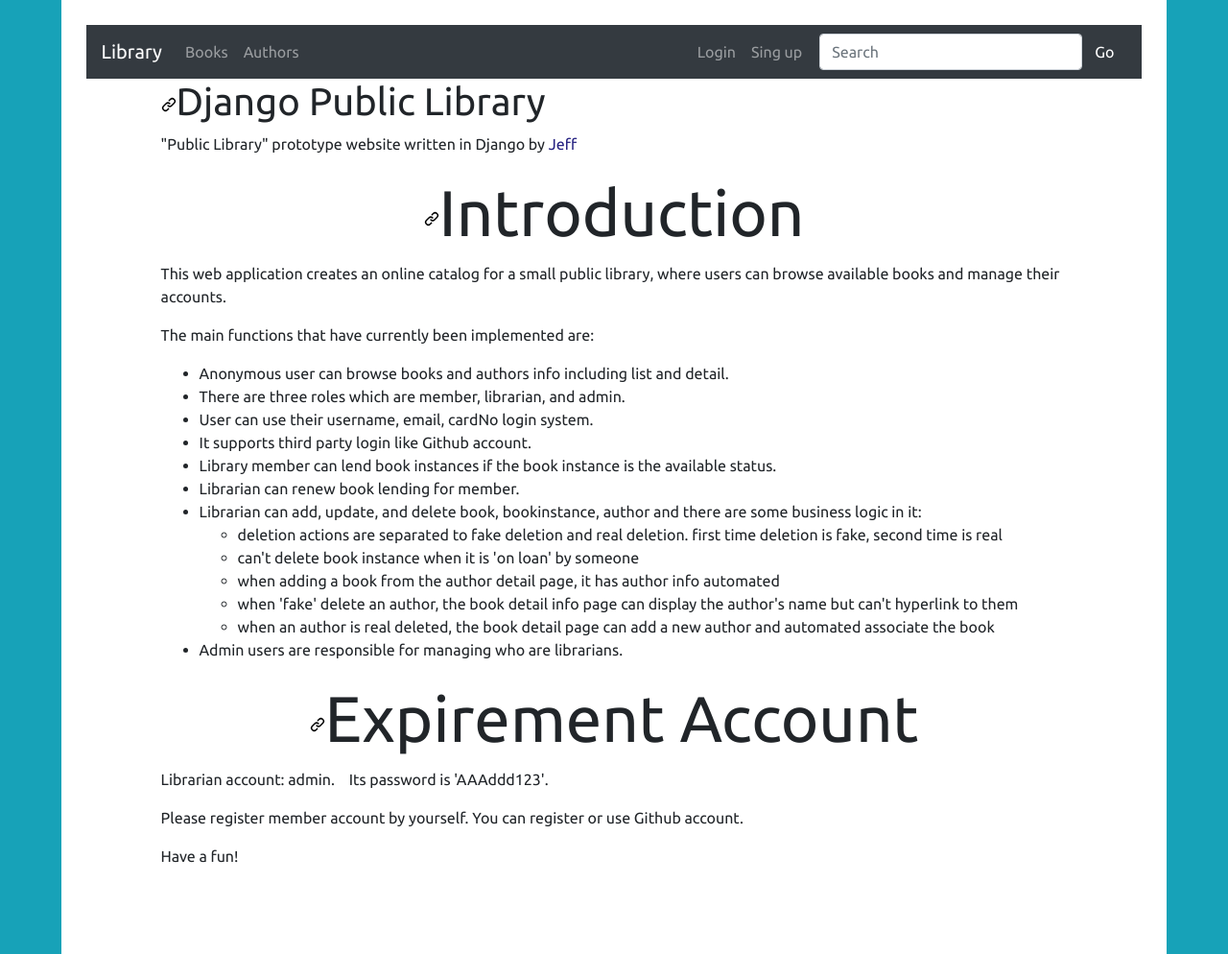
After one commit to veteransgroup/locallib, a Django app: page /help/ in a window 1280 px wide. The commit adds this page. Shown: the whole page at 96% size. Run offline with Django 3.2, Linux system fonts and the light colour scheme; some libraries are stand-ins or nearby versions.

Commit message:
added introduction page

```diff
--- a/catalog/templates/index.html
+++ b/catalog/templates/index.html
@@ -2,8 +2,9 @@
 
 {% block content %}
 <h6>visit time: {% now "jS F Y H:i" %}</h6>
-<p>Welcome to <em>City Public Library</em>, a Django website prototype developed by <a
-    href="mailto:liubing009@gmail.com">Jeff</a>.</p>
+<p>Welcome to <em>City Public Library</em>. &nbsp;&nbsp;&nbsp;
+  <a href="{% url 'introduction' %}">Introduction of the functions of this application.</a>
+</p>
 
 <h3>Welcome to City Library</h3>
 <hr>
--- /dev/null
+++ b/catalog/templates/introduction.html
@@ -0,0 +1,56 @@
+{% extends "base_generic.html" %}
+
+{% block content %}
+
+<div data-target="readme-toc.content" class="Box-body px-5 pb-5">
+    <article class="markdown-body entry-content container-lg" itemprop="text">
+        <h1><svg class="octicon octicon-link" viewBox="0 0 16 16" version="1.1" width="16" height="16"
+                aria-hidden="true">
+                <path fill-rule="evenodd"
+                    d="M7.775 3.275a.75.75 0 001.06 1.06l1.25-1.25a2 2 0 112.83 2.83l-2.5 2.5a2 2 0 01-2.83 0 .75.75 0 00-1.06 1.06 3.5 3.5 0 004.95 0l2.5-2.5a3.5 3.5 0 00-4.95-4.95l-1.25 1.25zm-4.69 9.64a2 2 0 010-2.83l2.5-2.5a2 2 0 012.83 0 .75.75 0 001.06-1.06 3.5 3.5 0 00-4.95 0l-2.5 2.5a3.5 3.5 0 004.95 4.95l1.25-1.25a.75.75 0 00-1.06-1.06l-1.25 1.25a2 2 0 01-2.83 0z">
+                </path>
+            </svg>Django Public Library</h1>
+        <p>"Public Library" prototype website written in Django by <a href="mailto:liubing009@gmail.com">Jeff</a></p>
+        <h2><svg class="octicon octicon-link" viewBox="0 0 16 16" version="1.1" width="16" height="16"
+                aria-hidden="true">
+                <path fill-rule="evenodd"
+                    d="M7.775 3.275a.75.75 0 001.06 1.06l1.25-1.25a2 2 0 112.83 2.83l-2.5 2.5a2 2 0 01-2.83 0 .75.75 0 00-1.06 1.06 3.5 3.5 0 004.95 0l2.5-2.5a3.5 3.5 0 00-4.95-4.95l-1.25 1.25zm-4.69 9.64a2 2 0 010-2.83l2.5-2.5a2 2 0 012.83 0 .75.75 0 001.06-1.06 3.5 3.5 0 00-4.95 0l-2.5 2.5a3.5 3.5 0 004.95 4.95l1.25-1.25a.75.75 0 00-1.06-1.06l-1.25 1.25a2 2 0 01-2.83 0z">
+                </path>
+            </svg>Introduction</h2>
+        <p>This web application creates an online catalog for a small public library, where users can browse available
+            books and manage their accounts.</p>
+        <p>The main functions that have currently been implemented are:</p>
+        <ul>
+            <li>Anonymous user can browse books and authors info including list and detail.</li>
+            <li>There are three roles which are member, librarian, and admin.</li>
+            <li>User can use their username, email, cardNo login system.</li>
+            <li>It supports third party login like Github account.</li>
+            <li>Library member can lend book instances if the book instance is the available status.</li>
+            <li>Librarian can renew book lending for member.</li>
+            <li>Librarian can add, update, and delete book, bookinstance, author and there are some business logic in
+                it:
+                <ul>
+                    <li>deletion actions are separated to fake deletion and real deletion. first time deletion is fake,
+                        second time is real</li>
+                    <li>can't delete book instance when it is 'on loan' by someone</li>
+                    <li>when adding a book from the author detail page, it has author info automated</li>
+                    <li>when 'fake' delete an author, the book detail info page can display the author's name but can't
+                        hyperlink to them</li>
+                    <li>when an author is real deleted, the book detail page can add a new author and automated
+                        associate the book</li>
+                </ul>
+            </li>
+            <li>Admin users are responsible for managing who are librarians.</li>
+        </ul>
+        <h2><svg class="octicon octicon-link" viewBox="0 0 16 16" version="1.1" width="16" height="16"
+                aria-hidden="true">
+                <path fill-rule="evenodd"
+                    d="M7.775 3.275a.75.75 0 001.06 1.06l1.25-1.25a2 2 0 112.83 2.83l-2.5 2.5a2 2 0 01-2.83 0 .75.75 0 00-1.06 1.06 3.5 3.5 0 004.95 0l2.5-2.5a3.5 3.5 0 00-4.95-4.95l-1.25 1.25zm-4.69 9.64a2 2 0 010-2.83l2.5-2.5a2 2 0 012.83 0 .75.75 0 001.06-1.06 3.5 3.5 0 00-4.95 0l-2.5 2.5a3.5 3.5 0 004.95 4.95l1.25-1.25a.75.75 0 00-1.06-1.06l-1.25 1.25a2 2 0 01-2.83 0z">
+                </path>
+            </svg>Expirement Account</h2>
+        <p>Librarian account: admin. &nbsp;&nbsp; Its password is 'AAAddd123'.</p>
+        <p>Please register member account by yourself. You can register or use Github account.</p>
+        <p>Have a fun!</p>
+    </article>
+</div>
+{% endblock %}
--- a/catalog/templates/navigation.html
+++ b/catalog/templates/navigation.html
@@ -1,5 +1,5 @@
 <nav class="navbar navbar-expand-md navbar-dark bg-dark sticky-top">
-    <a class="navbar-brand" href="{% url 'index' %}">Public Library</a>
+    <a class="navbar-brand" href="{% url 'index' %}">Library</a>
     <button class="navbar-toggler" type="button" data-toggle="collapse" data-target="#navbarsExample04"
         aria-controls="navbarsExample04" aria-expanded="false" aria-label="Toggle navigation">
         <span class="navbar-toggler-icon"></span>
@@ -15,8 +15,8 @@
             </li>
             {% if perms.catalog.can_mark_returned %}
             <li class="nav-item dropdown">
-                <a class="nav-link dropdown-toggle" href="#" id="dropdown04" data-toggle="dropdown"
-                    aria-haspopup="true" aria-expanded="false">Manage</a>
+                <a class="nav-link dropdown-toggle" href="#" id="dropdown04" data-toggle="dropdown" aria-haspopup="true"
+                    aria-expanded="false">Manage</a>
                 <div class="dropdown-menu" aria-labelledby="dropdown04">
                     <a class="dropdown-item" href="{% url 'book_create' %}">Add book</a>
                     <a class="dropdown-item" href="{% url 'author_create' %}">Add author</a>
@@ -44,8 +44,8 @@
         <ul class="navbar-nav d-md-flex">
             {% if user.is_authenticated %}
             <li class="nav-item dropdown ">
-                <a class="nav-link dropdown-toggle" href="#" id="dropdown04" data-toggle="dropdown"
-                    aria-haspopup="true" aria-expanded="false">{{ user.get_username }}</a>
+                <a class="nav-link dropdown-toggle" href="#" id="dropdown04" data-toggle="dropdown" aria-haspopup="true"
+                    aria-expanded="false">{{ user.get_username }}</a>
                 <div class="dropdown-menu" aria-labelledby="dropdown04">
                     <a class="dropdown-item" href="{% url 'my-borrowed' %}">My Borrowed</a>
                     <a class="dropdown-item" href="{% url 'user-detail' user.id %}?next={{request.path}}">My
@@ -68,7 +68,8 @@
             {% endif %}
         </ul>
         <form class="form-inline my-2 my-md-0">
-            <input class="form-control" type="text" {% if q %} value="{{q}}" {% else %} placeholder="Search" {% endif %} name="q">
+            <input class="form-control" type="text" {% if q %} value="{{q}}" {% else %} placeholder="Search" {% endif %}
+                name="q">
             {% if admin %}
             <input type="hidden" name="del" value="y">
             {% endif %}
--- a/catalog/views.py
+++ b/catalog/views.py
@@ -21,6 +21,7 @@ from django.db.models import Q
 from django.contrib import messages
 from pure_pagination.mixins import PaginationMixin
 
+
 @csrf_exempt
 def hello(request):
     result = {
@@ -29,6 +30,12 @@ def hello(request):
         'data': [],
     }
     return JsonResponse(result)
+
+
+def intro(request):
+    if request.method == 'POST':
+        raise response.Http404
+    return render(request, 'introduction.html')
 
 
 def index(request):
@@ -67,9 +74,9 @@ class BookListView(PaginationMixin, generic.ListView):
 
     def get_queryset(self):
         search = self.request.GET.get('q')
-        queryset=Book.objects.all()
+        queryset = Book.objects.all()
         if search:
-            queryset=queryset.filter(title__icontains=search)
+            queryset = queryset.filter(title__icontains=search)
         if self.request.GET.get('del') is not None:
             return queryset.filter(deleted_at__isnull=False)
         return queryset.filter(deleted_at=None)
@@ -77,9 +84,9 @@ class BookListView(PaginationMixin, generic.ListView):
     def get_context_data(self, **kwargs):
         context = super().get_context_data(**kwargs)
         if self.request.GET.get('del'):
-            context['admin']='Yes'
+            context['admin'] = 'Yes'
         if self.request.GET.get('q'):
-            context['q']=self.request.GET.get('q')
+            context['q'] = self.request.GET.get('q')
         return context
 
 
@@ -107,9 +114,10 @@ class AuthorListView(PaginationMixin, generic.ListView):
 
     def get_queryset(self):
         search = self.request.GET.get('q')
-        queryset=Author.objects.all()
+        queryset = Author.objects.all()
         if search:
-            queryset=queryset.filter(Q(first_name__icontains=search)|Q(last_name__icontains=search))
+            queryset = queryset.filter(
+                Q(first_name__icontains=search) | Q(last_name__icontains=search))
         if self.request.GET.get('del') is not None:
             return queryset.filter(deleted_at__isnull=False)
         return queryset.filter(deleted_at__isnull=True)
@@ -117,9 +125,9 @@ class AuthorListView(PaginationMixin, generic.ListView):
     def get_context_data(self, **kwargs):
         context = super().get_context_data(**kwargs)
         if self.request.GET.get('del') is not None:
-            context['admin']='Yes'
+            context['admin'] = 'Yes'
         if self.request.GET.get('q'):
-            context['q']=self.request.GET.get('q')
+            context['q'] = self.request.GET.get('q')
         return context
 
 
@@ -145,14 +153,14 @@ class LoanedBooksByUserListView(LoginRequiredMixin, PaginationMixin, generic.Lis
         search = self.request.GET.get('q')
         if search:
             books = Book.objects.filter(title__icontains=search)
-            return BookInstance.objects.filter(borrower=self.request.user).filter(status__exact='o').filter(Q(book__in=books)|Q(imprint__icontains=search)).order_by('due_back')
+            return BookInstance.objects.filter(borrower=self.request.user).filter(status__exact='o').filter(Q(book__in=books) | Q(imprint__icontains=search)).order_by('due_back')
         else:
             return BookInstance.objects.filter(borrower=self.request.user).filter(status__exact='o').order_by('due_back')
 
     def get_context_data(self, **kwargs):
         context = super().get_context_data(**kwargs)
         if self.request.GET.get('q'):
-            context['q']=self.request.GET.get('q')
+            context['q'] = self.request.GET.get('q')
         return context
 
 
@@ -167,14 +175,14 @@ class LoanedBooksListView(PermissionRequiredMixin, PaginationMixin, generic.List
         context = super().get_context_data(**kwargs)
         context['all'] = True
         if self.request.GET.get('q'):
-            context['q']=self.request.GET.get('q')
+            context['q'] = self.request.GET.get('q')
         return context
 
     def get_queryset(self):
         search = self.request.GET.get('q')
         if search:
             books = Book.objects.filter(title__icontains=search)
-            return BookInstance.objects.filter(status__exact='o').filter(Q(book__in=books)|Q(imprint__icontains=search)).order_by('due_back')
+            return BookInstance.objects.filter(status__exact='o').filter(Q(book__in=books) | Q(imprint__icontains=search)).order_by('due_back')
         else:
             return BookInstance.objects.filter(status__exact='o').order_by('due_back')
 
@@ -194,7 +202,8 @@ def renew_book_librarian(request, pk):
             # process the data in form.cleaned_data as required (here we just write it to the model due_back field)
             book_inst.due_back = form.cleaned_data['renewal_date']
             book_inst.save()
-            messages.add_message(request, messages.INFO, "The book has renewed to %s" % form.cleaned_data['renewal_date'])
+            messages.add_message(
+                request, messages.INFO, "The book has renewed to %s" % form.cleaned_data['renewal_date'])
             # redirect to a new URL:
             return HttpResponseRedirect(reverse('all-borrowed'))
 
@@ -211,7 +220,8 @@ def lend_book(request, pk):
     book_inst = get_object_or_404(BookInstance, pk=pk)
     user = get_object_or_404(LibUser, username=request.user)
     if user.email is None or user.email == '':
-        messages.add_message(request, messages.INFO, 'You can lend book instance after you register your email.')
+        messages.add_message(
+            request, messages.INFO, 'You can lend book instance after you register your email.')
         return HttpResponseRedirect(reverse('user-detail', kwargs={'pk': user.id}))
     if request.method == 'POST':
         form = RenewBookForm(request.POST)
@@ -220,7 +230,8 @@ def lend_book(request, pk):
             book_inst.borrower = request.user
             book_inst.status = 'o'
             book_inst.save()
-            messages.add_message(request, messages.INFO, "You have lended book: %s" % book_inst.book.title)
+            messages.add_message(
+                request, messages.INFO, "You have lended book: %s" % book_inst.book.title)
             return HttpResponseRedirect(reverse('my-borrowed'))
     else:
         proposed_return_date = datetime.date.today() + datetime.timedelta(weeks=3)
@@ -244,7 +255,8 @@ class AuthorCreate(LoginRequiredMixin, CreateView):
 
     def get_success_url(self):
         book_pk = self.request.GET.get('book')
-        messages.add_message(self.request, messages.SUCCESS, "Added author: %s" % self.object)
+        messages.add_message(self.request, messages.SUCCESS,
+                             "Added author: %s" % self.object)
         if book_pk is not None:
             book = get_object_or_404(Book, pk=book_pk)
             book.author = self.object     # self.object 为当前对象
@@ -288,7 +300,8 @@ class BookCreate(LoginRequiredMixin, CreateView):
 
     # 覆写 get_success_url 修改成功后跳转的地址，从哪里来回哪里去
     def get_success_url(self):
-        messages.add_message(self.request, messages.SUCCESS, "Added book: %s" % self.object)
+        messages.add_message(self.request, messages.SUCCESS,
+                             "Added book: %s" % self.object)
         if self.request.GET.get('author'):
             return reverse('author-detail', kwargs={'pk': self.request.GET.get('author')})
         return reverse('book-detail', kwargs={'pk': self.object.pk})
@@ -332,7 +345,8 @@ def common_delete(request, pk):
         book_id = request.GET.get('book')
         if obj.status == 'o':
             book = get_object_or_404(Book, pk=book_id)
-            messages.add_message(request, messages.WARNING, "Can't delete this book instance due to its on loan status")
+            messages.add_message(
+                request, messages.WARNING, "Can't delete this book instance due to its on loan status")
             return render(request, 'catalog/book_detail.html', {'book': book, 'object': book,
                                                                 'warn': "Can't delete this book instance due to its on loan status",
                                                                 'bookinstance_set': BookInstance.objects.filter(deleted_at=None).filter(book=book).order_by('-status')})
@@ -343,7 +357,8 @@ def common_delete(request, pk):
     if obj.deleted_at is None:
         obj.deleted_at = timezone.now()
         obj.save()
-        messages.add_message(request, messages.SUCCESS, "Success deleted: %s" % obj)
+        messages.add_message(request, messages.SUCCESS,
+                             "Success deleted: %s" % obj)
         return redirect(redirect_to)
     else:
         return redirect(redirect_to_del)
@@ -368,7 +383,8 @@ def common_restore(request, pk):
 
     obj.deleted_at = None
     obj.save()
-    messages.add_message(request, messages.SUCCESS, "Success restored: %s" % obj)
+    messages.add_message(request, messages.SUCCESS,
+                         "Success restored: %s" % obj)
     return redirect(redirect_to)
 
 
@@ -382,8 +398,8 @@ class BookInstanceListView(PermissionRequiredMixin, PaginationMixin, generic.Lis
         if search:
             books = Book.objects.filter(title__icontains=search)
             if self.request.GET.get('del') is not None:
-                return BookInstance.objects.filter(deleted_at__isnull=False).filter(Q(book__in=books)|Q(imprint__icontains=search))
-            return BookInstance.objects.all().filter(Q(book__in=books)|Q(imprint__icontains=search))
+                return BookInstance.objects.filter(deleted_at__isnull=False).filter(Q(book__in=books) | Q(imprint__icontains=search))
+            return BookInstance.objects.all().filter(Q(book__in=books) | Q(imprint__icontains=search))
         else:
             if self.request.GET.get('del') is not None:
                 return BookInstance.objects.filter(deleted_at__isnull=False)
@@ -392,7 +408,7 @@ class BookInstanceListView(PermissionRequiredMixin, PaginationMixin, generic.Lis
     def get_context_data(self, **kwargs):
         context = super().get_context_data(**kwargs)
         if self.request.GET.get('q'):
-            context['q']=self.request.GET.get('q')
+            context['q'] = self.request.GET.get('q')
         return context
 
 
@@ -409,7 +425,8 @@ class BookInstanceCreate(PermissionRequiredMixin, CreateView):
         return initial_data
 
     def get_success_url(self):
-        messages.add_message(self.request, messages.SUCCESS, "Added book instance: %s" % self.object)
+        messages.add_message(self.request, messages.SUCCESS,
+                             "Added book instance: %s" % self.object)
         if self.request.GET.get('book'):
             return reverse('book-detail', kwargs={'pk': self.request.GET.get('book')})
         return reverse('bookinstances')
@@ -431,7 +448,8 @@ class BookInstanceDelete(PermissionRequiredMixin, DeleteView):
         self.object = self.get_object()
         if self.object.status == 'o' and self.object.borrower is not None:
             # return HttpResponseRedirect(reverse('bookinstances'))
-            messages.add_message(request, messages.ERROR, "Can't delete this book instance due to its on loan by %s" % self.object.borrower)
+            messages.add_message(
+                request, messages.ERROR, "Can't delete this book instance due to its on loan by %s" % self.object.borrower)
             return render(request, 'catalog/bookinstance_list.html', {'object_list': BookInstance.objects.all(),
                                                                       'warn': "Can't delete this book instance due to its on loan by %s" % self.object.borrower})
         else:
--- a/locallib/urls.py
+++ b/locallib/urls.py
@@ -27,13 +27,19 @@ urlpatterns = [
     path('accounts/', include('allauth.urls')),
     # path('accounts/', include('django.contrib.auth.urls')),
     path('catalog/', include('catalog.urls')),
+    path('help/', views.intro, name='introduction'),
     path('', RedirectView.as_view(url='/catalog/', permanent=True)),
     path('accounts/<int:pk>', views.UserDetailView.as_view(), name='user-detail'),
-    path('accounts/<int:pk>/update/', views.UserUpdateView.as_view(), name='user_update'),
+    path('accounts/<int:pk>/update/',
+         views.UserUpdateView.as_view(), name='user_update'),
 ]
 if settings.DEBUG:
-    urlpatterns += static(settings.STATIC_URL, document_root=settings.STATIC_ROOT)
-    urlpatterns += static(settings.MEDIA_URL, document_root=settings.MEDIA_ROOT)
+    urlpatterns += static(settings.STATIC_URL,
+                          document_root=settings.STATIC_ROOT)
+    urlpatterns += static(settings.MEDIA_URL,
+                          document_root=settings.MEDIA_ROOT)
 else:
-    urlpatterns += [url(r'^static/(?P<path>.*)$', serve, {'document_root': settings.STATIC_ROOT})]
-    urlpatterns += [url(r'^uploads/(?P<path>.*)$', serve, {'document_root': settings.MEDIA_ROOT})]
+    urlpatterns += [url(r'^static/(?P<path>.*)$', serve,
+                        {'document_root': settings.STATIC_ROOT})]
+    urlpatterns += [url(r'^uploads/(?P<path>.*)$', serve,
+                        {'document_root': settings.MEDIA_ROOT})]
```
Lines whose indentation alone changed are shown as unchanged.
